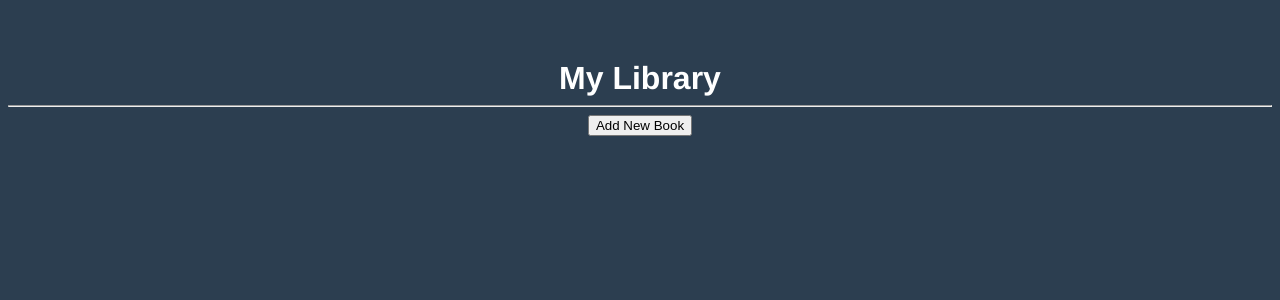
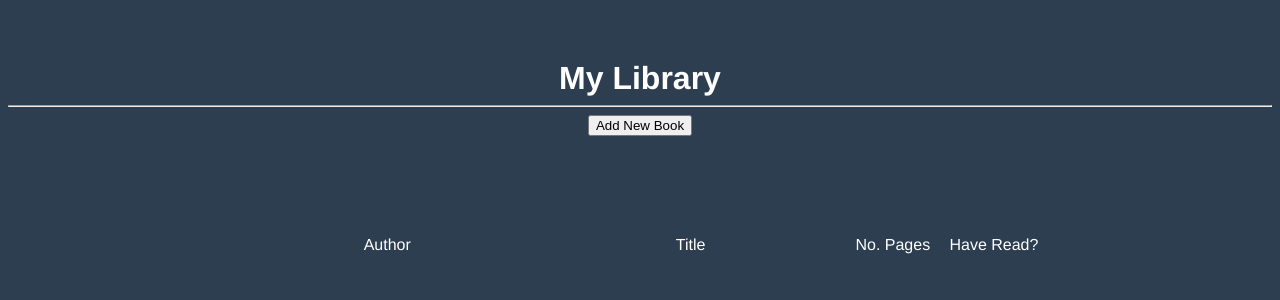
Before and after one commit to ellielle/library-vue, a Vue app: page / in a window 1280 px wide. Shown: the top 300 px of the page. Built offline with nearby package versions, Linux system fonts and the light colour scheme.

Commit message:
fix library display

```diff
--- a/src/components/LibraryList.vue
+++ b/src/components/LibraryList.vue
@@ -1,7 +1,18 @@
 <template>
   <div id="library-list">
-    <div v-for="book in library" :key="book.title">
-      {{ book.author }} - {{ book.title }} - {{ book.pages }} - {{ book.read }}
+    <div id="grid-header">
+      <span class="head-author">Author</span>
+      <span class="head-title">Title</span>
+      <span class="head-pages">No. Pages</span>
+      <span class="head-read">Have Read?</span>
+    </div>
+    <div>
+      <span id="grid-container" v-for="book in library" :key="book.title">
+        <span class="author">{{ book.author }}</span>
+        <span class="title">{{ book.title }}</span>
+        <span class="pages">{{ book.pages }}</span>
+        <span class="book-read">{{ book.read }}</span>
+      </span>
     </div>
   </div>
 </template>
@@ -12,12 +23,54 @@ export default {
   data() {
     return {};
   },
-  props: ["library"],
+  props: ["library"]
 };
 </script>
 
 <style scoped>
+#library-list,
+#grid-container,
+#grid-header {
+  width: 80%;
+}
 #library-list {
-  margin-top: 100px;
+  margin: auto;
+}
+#grid-header {
+  margin: 100px auto 20px auto;
+  display: grid;
+  grid-template-areas: "head-author head-title head-pages head-read";
+  grid-template-columns: 3fr 3fr 1fr 1fr;
+}
+#grid-container {
+  margin: 5px auto 5px auto;
+  display: grid;
+  grid-template-areas: "author title pages read";
+  grid-template-columns: 3fr 3fr 1fr 1fr;
+  /*grid-auto-flow: row;*/
+}
+.head-author {
+  grid-area: head-author;
+}
+.head-title {
+  grid-area: head-title;
+}
+.head-pages {
+  grid-area: head-pages;
+}
+.head-read {
+  grid-area: head-read;
+}
+.author {
+  grid-area: author;
+}
+.title {
+  grid-area: title;
+}
+.pages {
+  grid-area: pages;
+}
+.book-read {
+  grid-area: read;
 }
 </style>
--- a/src/components/LibraryMain.vue
+++ b/src/components/LibraryMain.vue
@@ -13,7 +13,10 @@
     <hr />
     <button @click="toggleNewForm" v-if="!visible">Add New Book</button>
     <div>
-      <library-new-data v-if="visible" :visible.sync="visible"></library-new-data>
+      <library-new-data
+        v-if="visible"
+        :visible.sync="visible"
+      ></library-new-data>
     </div>
     <library-list v-if="!visible" :library="library"></library-list>
   </div>
@@ -55,18 +58,12 @@ export default {
       }
     },
     loadLibraryFromStorage() {
-      return JSON.parse(localStorage.getItem('library'));
-    }
-  },
-  watch: {
-    library() {
-      // TODO
-      // TODO may not be updating because i might not be updating library, just localstorage
+      return JSON.parse(localStorage.getItem("library"));
     }
   },
   components: {
     "library-new-data": LibraryNewData,
-    "library-list": LibraryList,
+    "library-list": LibraryList
   }
 };
 </script>
--- a/src/components/LibraryNewData.vue
+++ b/src/components/LibraryNewData.vue
@@ -4,7 +4,7 @@
       <p>{{ error }}</p>
     </div>
     <form>
-      <label for="author" class="author">Author's Name</label>
+      <label for="author" class="form-author">Author's Name</label>
       <input
         type="text"
         name="author"
@@ -13,7 +13,7 @@
         placeholder="Author Name"
         v-model="author"
       />
-      <label for="title" class="title">Title of Book</label>
+      <label for="title" class="form-title">Title of Book</label>
       <input
         type="text"
         name="title"
@@ -22,7 +22,7 @@
         placeholder="Title of Book"
         v-model="title"
       />
-      <label for="page-number" class="pages">Number of Pages</label>
+      <label for="page-number" class="form-pages">Number of Pages</label>
       <input
         type="number"
         name="pages"
@@ -31,7 +31,7 @@
         placeholder="0"
         v-model="pageNumber"
       />
-      <label for="have-read" class="book-read">I have read this book</label>
+      <label for="have-read" class="form-book-read">I have read this book</label>
       <input
         type="checkbox"
         name="read"
@@ -62,10 +62,7 @@ export default {
     addToLibrary() {
       if (this.isAcceptedInput()) {
         let library = this.getLibrary();
-        localStorage.setItem(
-          "library",
-          JSON.stringify(library)
-        );
+        localStorage.setItem("library", JSON.stringify(library));
         this.$emit("update:visible", false);
       }
     },
@@ -127,15 +124,4 @@ form {
     margin-bottom: 15px;
   }
 }
-.error-msg {
-  color: red;
-}
-.author {
-}
-.title {
-}
-.pages {
-}
-.book-read {
-}
 </style>
```
